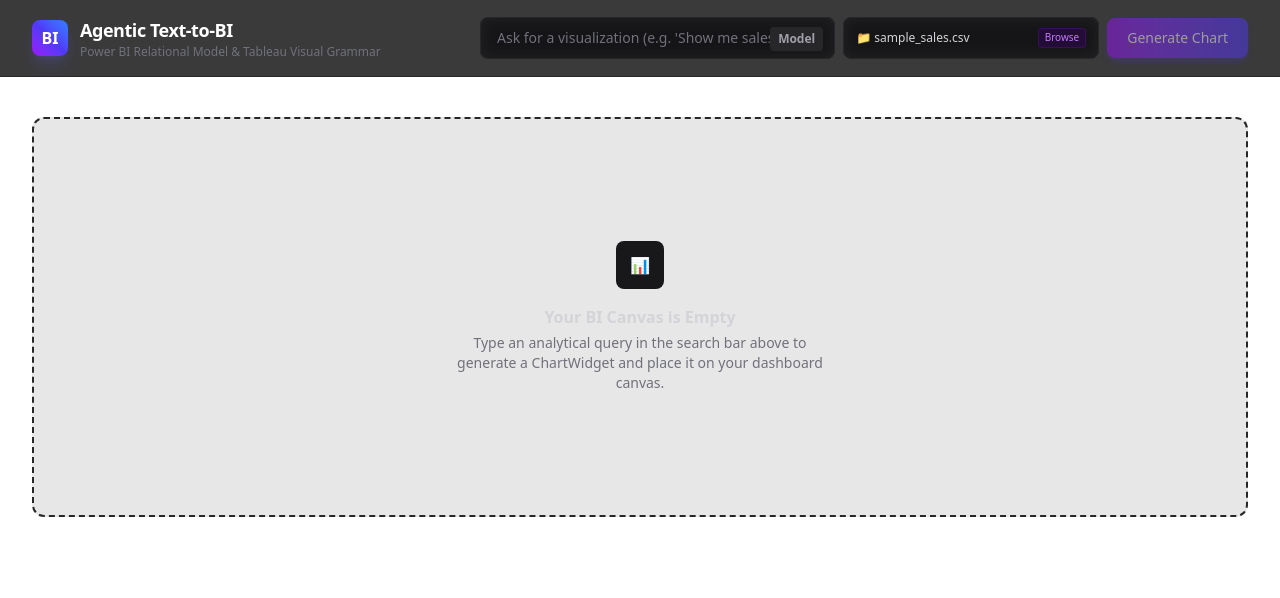
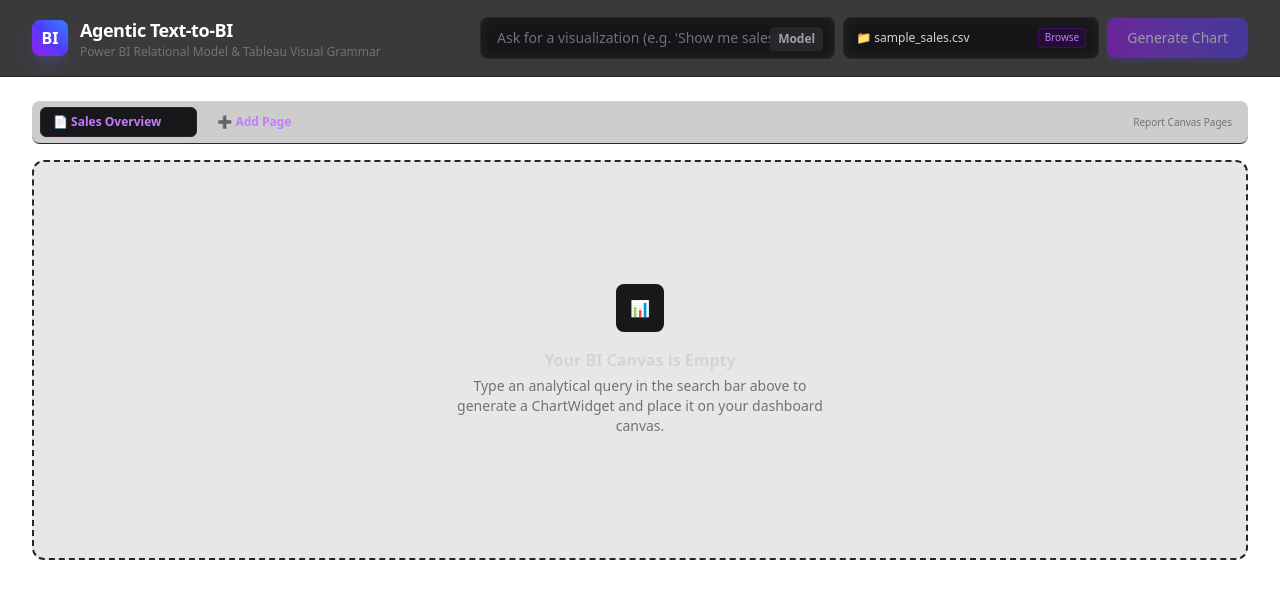
Before and after one commit to vaibhaw001/Text-To-BI-AgenticAI, a Next.js app in the folder frontend/: page / in a window 1280 px wide. Shown: the top 598 px of the page. Built offline with nearby package versions, Linux system fonts and the light colour scheme.

Commit message:
feat: implement multi-page report tabs

```diff
--- a/frontend/app/page.tsx
+++ b/frontend/app/page.tsx
@@ -17,6 +17,7 @@ interface Widget {
   y: number;
   w: number;
   h: number;
+  pageId?: string;
 }
 
 export default function Dashboard() {
@@ -27,7 +28,29 @@ export default function Dashboard() {
   const [isLoading, setIsLoading] = useState(false);
   const [error, setError] = useState<string | null>(null);
   const [widgets, setWidgets] = useState<Widget[]>([]);
-  const [layouts, setLayouts] = useState<any>({ lg: [] });
+
+  // Page Report tabs states (Power BI style)
+  const [pages, setPages] = useState<{ id: string; name: string }[]>([
+    { id: 'page_default', name: 'Sales Overview' }
+  ]);
+  const [activePageId, setActivePageId] = useState<string>('page_default');
+  const [editingPageId, setEditingPageId] = useState<string | null>(null);
+  const [renamePageInput, setRenamePageInput] = useState<string>('');
+
+  // Derived layouts containing only active page's widgets
+  const currentLayouts = {
+    lg: widgets
+      .filter((w) => (w.pageId || 'page_default') === activePageId)
+      .map((w) => ({
+        i: w.id,
+        x: w.x,
+        y: w.y,
+        w: w.w,
+        h: w.h,
+        minW: 3,
+        minH: 2,
+      })),
+  };
 
   // Track active tab view for each widget card ('chart' | 'insights' | 'code')
   const [widgetTabs, setWidgetTabs] = useState<Record<string, 'chart' | 'insights' | 'code'>>({});
@@ -329,8 +352,7 @@ export default function Dashboard() {
     }
   };
 
-  const handleLayoutChange = (currentLayout: any, allLayouts: any) => {
-    setLayouts(allLayouts);
+  const handleLayoutChange = (currentLayout: any) => {
     setWidgets((prevWidgets) =>
       prevWidgets.map((w) => {
         const match = currentLayout.find((item: any) => item.i === w.id);
@@ -413,6 +435,7 @@ export default function Dashboard() {
       const newId = `widget_${Date.now()}`;
       const title = data.chart_json?.layout?.title?.text || `Chart: ${prompt.slice(0, 30)}...`;
 
+      const currentPageWidgets = widgets.filter((w) => (w.pageId || 'page_default') === activePageId);
       const newWidget: Widget = {
         id: newId,
         title: title,
@@ -421,26 +444,13 @@ export default function Dashboard() {
         prompt: prompt,
         insights: data.insights,
         x: 0,
-        y: widgets.length * 4,
+        y: currentPageWidgets.length * 4,
         w: 6,
         h: 4,
+        pageId: activePageId,
       };
 
-      const updatedWidgets = [...widgets, newWidget];
-      setWidgets(updatedWidgets);
-
-      setLayouts({
-        lg: updatedWidgets.map((w) => ({
-          i: w.id,
-          x: w.x,
-          y: w.y,
-          w: w.w,
-          h: w.h,
-          minW: 3,
-          minH: 2,
-        })),
-      });
-
+      setWidgets((prev) => [...prev, newWidget]);
       setPrompt('');
     } catch (err: any) {
       console.error(err);
@@ -451,19 +461,31 @@ export default function Dashboard() {
   };
 
   const handleDeleteWidget = (id: string) => {
-    const updated = widgets.filter((w) => w.id !== id);
-    setWidgets(updated);
-    setLayouts({
-      lg: updated.map((w) => ({
-        i: w.id,
-        x: w.x,
-        y: w.y,
-        w: w.w,
-        h: w.h,
-        minW: 3,
-        minH: 2,
-      })),
-    });
+    setWidgets((prev) => prev.filter((w) => w.id !== id));
+  };
+
+  const handleAddPage = () => {
+    const newPageId = `page_${Date.now()}`;
+    const newPageNum = pages.length + 1;
+    const newPage = { id: newPageId, name: `Page ${newPageNum}` };
+    setPages([...pages, newPage]);
+    setActivePageId(newPageId);
+  };
+
+  const handleRenamePage = (id: string, newName: string) => {
+    if (!newName.trim()) return;
+    setPages((prev) => prev.map((p) => (p.id === id ? { ...p, name: newName } : p)));
+    setEditingPageId(null);
+  };
+
+  const handleDeletePage = (id: string) => {
+    if (pages.length <= 1) return;
+    const remainingPages = pages.filter((p) => p.id !== id);
+    setPages(remainingPages);
+    setWidgets((prev) => prev.filter((w) => (w.pageId || 'page_default') !== id));
+    if (activePageId === id) {
+      setActivePageId(remainingPages[0].id);
+    }
   };
 
   const handleDownloadWidget = (w: Widget) => {
@@ -1079,14 +1101,98 @@ export default function Dashboard() {
           </div>
         )}
 
+        {/* Page Tab Bar (Power BI / Tableau Style) */}
+        {mounted && (
+          <div className="mb-4 flex items-center justify-between border-b border-zinc-800 bg-zinc-950/20 px-2 py-1.5 rounded-lg backdrop-blur-sm no-print">
+            <div className="flex items-center flex-wrap gap-1">
+              {pages.map((p) => (
+                <div
+                  key={p.id}
+                  className={`group flex items-center gap-1.5 px-3 py-1.5 rounded-md text-xs font-medium transition-all ${
+                    activePageId === p.id
+                      ? 'bg-zinc-900 border border-zinc-800 text-purple-400 font-semibold shadow shadow-purple-500/5'
+                      : 'text-zinc-400 hover:text-zinc-200 hover:bg-zinc-900/30'
+                  }`}
+                >
+                  {editingPageId === p.id ? (
+                    <input
+                      type="text"
+                      value={renamePageInput}
+                      onChange={(e) => setRenamePageInput(e.target.value)}
+                      onBlur={() => handleRenamePage(p.id, renamePageInput)}
+                      onKeyDown={(e) => {
+                        if (e.key === 'Enter') handleRenamePage(p.id, renamePageInput);
+                        if (e.key === 'Escape') setEditingPageId(null);
+                      }}
+                      className="bg-zinc-950 border border-zinc-700 px-1 py-0.5 rounded text-white text-[11px] w-24 focus:outline-none focus:ring-1 focus:ring-purple-500"
+                      autoFocus
+                    />
+                  ) : (
+                    <span
+                      onClick={() => {
+                        setActivePageId(p.id);
+                      }}
+                      onDoubleClick={() => {
+                        setEditingPageId(p.id);
+                        setRenamePageInput(p.name);
+                      }}
+                      className="cursor-pointer select-none"
+                      title="Double click to rename"
+                    >
+                      📄 {p.name}
+                    </span>
+                  )}
+
+                  {editingPageId !== p.id && (
+                    <button
+                      type="button"
+                      onClick={() => {
+                        setEditingPageId(p.id);
+                        setRenamePageInput(p.name);
+                      }}
+                      className="text-zinc-650 hover:text-zinc-400 opacity-0 group-hover:opacity-100 transition-opacity ml-0.5"
+                      title="Rename Page"
+                    >
+                      ✏️
+                    </button>
+                  )}
+
+                  {pages.length > 1 && (
+                    <button
+                      type="button"
+                      onClick={() => handleDeletePage(p.id)}
+                      className="text-zinc-650 hover:text-red-400 ml-0.5"
+                      title="Delete Page"
+                    >
+                      ×
+                  </button>
+                  )}
+                </div>
+              ))}
+
+              <button
+                type="button"
+                onClick={handleAddPage}
+                className="text-xs text-purple-400 hover:text-purple-300 font-semibold flex items-center gap-1 px-3 py-1.5 rounded-md hover:bg-zinc-900/40 transition-all ml-1"
+                title="Add New Report Page"
+              >
+                ➕ Add Page
+              </button>
+            </div>
+            <span className="text-[10px] text-zinc-500 mr-2 select-none">
+              Report Canvas Pages
+            </span>
+          </div>
+        )}
+
         {/* Grid Canvas */}
         {!mounted ? (
           <div className="flex flex-col items-center justify-center min-h-[400px] text-zinc-500">
             <div className="animate-spin rounded-full h-8 w-8 border-b-2 border-purple-500"></div>
             <p className="mt-4 text-xs font-medium tracking-wider">PREPARING DASHBOARD CANVAS...</p>
           </div>
-        ) : widgets.length === 0 ? (
-          <div className="flex flex-col items-center justify-center min-h-[400px] border-2 border-dashed border-zinc-800 rounded-xl p-12 text-center bg-zinc-900/10 backdrop-blur-sm mt-4">
+        ) : widgets.filter((w) => (w.pageId || 'page_default') === activePageId).length === 0 ? (
+          <div className="flex flex-col items-center justify-center min-h-[400px] border-2 border-dashed border-zinc-800 rounded-xl p-12 text-center bg-zinc-900/10 backdrop-blur-sm mt-2">
             <div className="h-12 w-12 rounded-lg bg-zinc-900 flex items-center justify-center text-zinc-500 font-bold mb-4">
               📊
             </div>
@@ -1099,7 +1205,7 @@ export default function Dashboard() {
           <div ref={containerRef} className="bg-zinc-950/40 rounded-xl border border-zinc-850 p-2 min-h-[500px]">
             <ResponsiveGrid
               className="layout"
-              layouts={layouts}
+              layouts={currentLayouts}
               width={width}
               breakpoints={{ lg: 1200, md: 996, sm: 768, xs: 480, xxs: 0 }}
               cols={{ lg: 12, md: 10, sm: 6, xs: 4, xxs: 2 }}
@@ -1108,7 +1214,9 @@ export default function Dashboard() {
               draggableHandle=".widget-drag-handle"
               margin={[16, 16]}
             >
-              {widgets.map((w) => (
+              {widgets
+                .filter((w) => (w.pageId || 'page_default') === activePageId)
+                .map((w) => (
                 <div
                   key={w.id}
                   className="flex flex-col rounded-xl border border-zinc-800 bg-zinc-900/40 backdrop-blur-md overflow-hidden hover:border-zinc-700/80 transition-all select-none shadow-md group animate-scaleIn"
```
